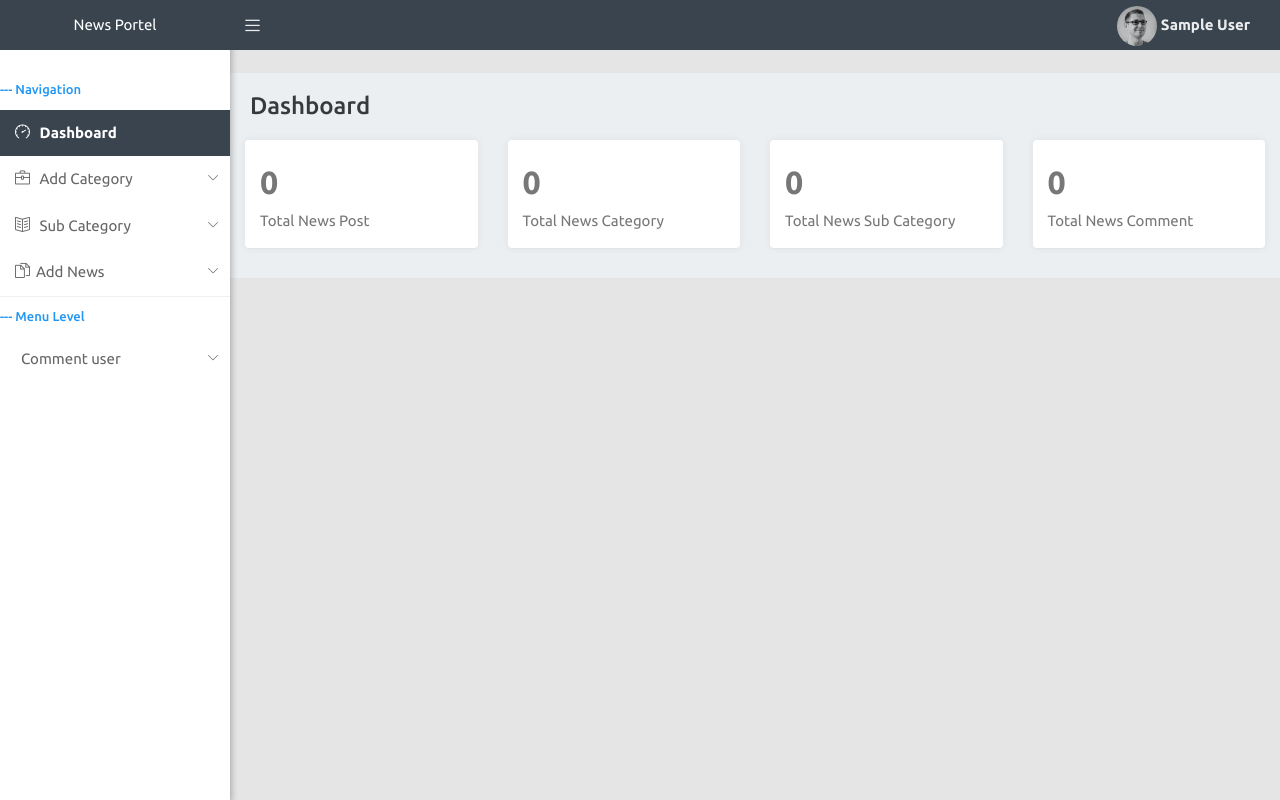
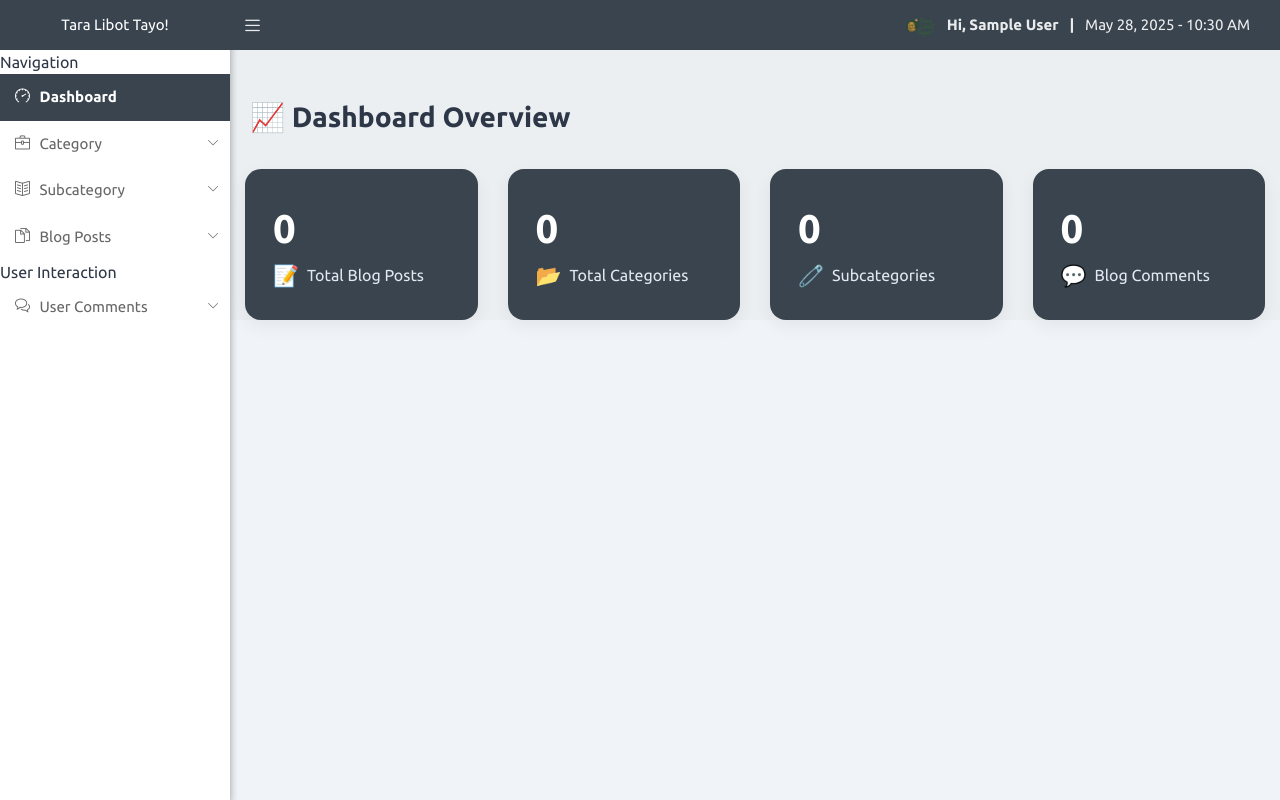
Before and after one commit to CalvinPangilinan13/gicpc., a CodeIgniter app: page /Church_News/admin/dashboard in a window 1280 px wide. Run offline with CodeIgniter, Linux system fonts and the light colour scheme; the visitor is signed in with stand-in values (Sample User, id 1); data that the repository does not hold is empty; some libraries are stand-ins or nearby versions.

Commit message:
Admin Enhancement

```diff
--- a/application/views/admin/dashboard.php
+++ b/application/views/admin/dashboard.php
@@ -1,90 +1,153 @@
 <!DOCTYPE html>
 <html lang="en">
+
 <head>
-   <title>News Portal | Dashboard</title>
+   <meta charset="UTF-8">
+   <meta name="viewport" content="width=device-width, initial-scale=1.0">
+   <title>TBTayo! | Dashboard</title>
+   <link rel="icon" href="<?php echo base_url('assets/images/head.png.png'); ?>" type="image/png">
 
-   <link href="https://fonts.googleapis.com/css?family=Ubuntu:400,500,700" rel="stylesheet">
-<a href="https://icons8.com/icon/BYnvGv84C52t/settings">Settings icon by Icons8</a>
-   <!-- themify -->
+   <!-- Fonts & Icons -->
+   <link href="https://fonts.googleapis.com/css2?family=Ubuntu:wght@400;500;700&display=swap" rel="stylesheet">
+   <link rel="stylesheet" href="<?php echo base_url('assets/icon/simple-line-icons/css/simple-line-icons.css') ?>">
+   <link rel="stylesheet" href="<?php echo base_url('assets/plugins/bootstrap/css/bootstrap.min.css') ?>">
+   <link rel="stylesheet" href="<?php echo base_url('assets/css/main.css') ?>">
+   <link rel="stylesheet" href="<?php echo base_url('assets/css/responsive.css') ?>">
 
+   <style>
+      body {
+         font-family: 'Ubuntu', sans-serif;
+         background-color: #f0f4f8;
+         color: #2d3748;
+      }
 
-   <link rel="stylesheet" type="text/css" href="<?php echo base_url('assets/icon/simple-line-icons/css/simple-line-icons.css')?>">
+      .main-header h4 {
+         font-weight: 600;
+         margin: 2rem 0 1rem;
+         font-size: 1.75rem;
+      }
 
-   <link rel="stylesheet" type="text/css" href="<?php echo base_url('assets/plugins/bootstrap/css/bootstrap.min.css')?>">
-   <link rel="stylesheet" type="text/css" href="<?php echo base_url('assets/css/main.css')?>">
-   <link rel="stylesheet" type="text/css" href="<?php echo base_url('assets/css/responsive.css')?>">
+      .dashboard-product {
+         border-radius: 16px;
+         background-color: rgb(57, 68, 78);
+         /* Updated box color */
+         padding: 1.75rem;
+         box-shadow: 0 6px 18px rgba(0, 0, 0, 0.06);
+         position: relative;
+         transition: all 0.3s ease;
+         color: #ffffff;
+      }
 
+      .dashboard-product:hover {
+         transform: translateY(-6px);
+         box-shadow: 0 12px 28px rgba(0, 0, 0, 0.1);
+      }
+
+      .dashboard-total-products {
+         font-size: 2.5rem;
+         font-weight: 700;
+         margin-bottom: 0.5rem;
+         color: #ffffff;
+      }
+
+      .dashboard-product p {
+         margin: 0;
+         font-size: 1rem;
+         color: #e2e8f0;
+         display: flex;
+         align-items: center;
+         gap: 0.5rem;
+      }
+
+      .emoji {
+         font-size: 1.3rem;
+      }
+
+      .side-box {
+         position: absolute;
+         top: 1.2rem;
+         right: 1.2rem;
+         font-size: 2rem;
+         opacity: 0.1;
+         pointer-events: none;
+      }
+
+      .dashboard-product:hover .side-box {
+         opacity: 0.2;
+      }
+
+      @media (max-width: 768px) {
+         .dashboard-product {
+            margin-bottom: 1.5rem;
+         }
+      }
+   </style>
 </head>
 
 <body class="sidebar-mini fixed">
+   <div class="wrapper">
+      <!-- Header -->
+      <?php include APPPATH . 'views/admin/include/header.php'; ?>
+      <!-- Sidebar -->
+      <?php include APPPATH . 'views/admin/include/sidebar.php'; ?>
 
-   <div class="wrapper">
-      <!-- Navbar-->
-   <?php include APPPATH.'views/admin/include/header.php';?>
-      <!-- Side-Nav-->
-         <?php include APPPATH.'views/admin/include/sidebar.php';?>
+      <!-- Main Content -->
       <div class="content-wrapper">
-         <!-- Container-fluid starts -->
-         <!-- Main content starts -->
          <div class="container-fluid">
             <div class="row">
                <div class="main-header">
-                  <h4>Dashboard</h4>
+                  <h4>📈 Dashboard Overview</h4>
                </div>
             </div>
-            <!-- 4-blocks row start -->
+
             <div class="row dashboard-header">
-               <div class="col-lg-3 col-md-6">
-                  <div class="card dashboard-product">
-                     <h2 class="dashboard-total-products"><?php echo $totalnew;?></h2>
-                     Total News Post
-                     <div class="side-box">
-                        <i class="ti-signal text-warning-color"></i>
-                     </div>
+               <!-- Total Blog Post -->
+               <div class="col-lg-3 col-md-6 mb-4">
+                  <div class="dashboard-product">
+                     <h2 class="dashboard-total-products"><?php echo $totalnew; ?></h2>
+                     <p><span class="emoji">📝</span>Total Blog Posts</p>
+                     <div class="side-box text-warning"><i class="ti-signal"></i></div>
                   </div>
                </div>
-               <div class="col-lg-3 col-md-6">
-                  <div class="card dashboard-product">
+
+               <!-- Total Blog Category -->
+               <div class="col-lg-3 col-md-6 mb-4">
+                  <div class="dashboard-product">
                      <h2 class="dashboard-total-products"><?php echo $totalcategory; ?></h2>
-                    Total News Category
-                     <div class="side-box ">
-                        <i class="ti-gift text-primary-color"></i>
-                     </div>
+                     <p><span class="emoji">📂</span>Total Categories</p>
+                     <div class="side-box text-primary"><i class="ti-gift"></i></div>
                   </div>
                </div>
-               <div class="col-lg-3 col-md-6">
-                  <div class="card dashboard-product">
 
-                     <h2 class="dashboard-total-products"><span><?php echo $totalsubcategory; ?></span></h2>
-                     Total News Sub Category
-                     <div class="side-box">
-                        <i class="ti-direction-alt text-success-color"></i>
-                     </div>
+               <!-- Total Sub Category -->
+               <div class="col-lg-3 col-md-6 mb-4">
+                  <div class="dashboard-product">
+                     <h2 class="dashboard-total-products"><?php echo $totalsubcategory; ?></h2>
+                     <p><span class="emoji">🧷</span>Subcategories</p>
+                     <div class="side-box text-success"><i class="ti-direction-alt"></i></div>
                   </div>
                </div>
-               <div class="col-lg-3 col-md-6">
-                  <div class="card dashboard-product">
-                     <h2 class="dashboard-total-products"><span><?php echo $totalcomment; ?></span></h2>
-                     Total News Comment
-                     <div class="side-box">
-                        <i class="ti-rocket text-danger-color"></i>
-                     </div>
+
+               <!-- Total Comments -->
+               <div class="col-lg-3 col-md-6 mb-4">
+                  <div class="dashboard-product">
+                     <h2 class="dashboard-total-products"><?php echo $totalcomment; ?></h2>
+                     <p><span class="emoji">💬</span>Blog Comments</p>
+                     <div class="side-box text-danger"><i class="ti-rocket"></i></div>
                   </div>
                </div>
             </div>
-          </div>
-
+         </div>
       </div>
    </div>
 
+   <!-- JS Scripts -->
+   <script src="<?php echo base_url('assets/plugins/Jquery/dist/jquery.min.js'); ?>"></script>
+   <script src="<?php echo base_url('assets/plugins/jquery-ui/jquery-ui.min.js'); ?>"></script>
+   <script src="<?php echo base_url('assets/plugins/tether/dist/js/tether.min.js'); ?>"></script>
+   <script src="<?php echo base_url('assets/plugins/bootstrap/js/bootstrap.min.js'); ?>"></script>
+   <script src="<?php echo base_url('assets/js/main.min.js'); ?>"></script>
+   <script src="<?php echo base_url('assets/js/menu.min.js'); ?>"></script>
+</body>
 
-
-   <!-- Required Jqurey -->
-   <script src="<?php echo base_url('assets/plugins/Jquery/dist/jquery.min.js');?>"></script>
-   <script src="<?php echo base_url('assets/plugins/jquery-ui/jquery-ui.min.js');?>"></script>
-   <script src="<?php echo base_url('assets/plugins/tether/dist/js/tether.min.js');?>"></script>
-   <script src="<?php echo base_url('assets/plugins/bootstrap/js/bootstrap.min.js');?>"></script>
-    <script type="text/javascript" src="<?php echo base_url('assets/js/main.min.js');?>"></script>
-   <script src="<?php echo base_url('assets/js/menu.min.js');?>"></script>
-</body>
 </html>
--- a/application/views/admin/include/header.php
+++ b/application/views/admin/include/header.php
@@ -1,12 +1,19 @@
+<?php
+date_default_timezone_set('Asia/Manila'); // adjust if needed
+$currentDate = date('F d, Y'); // e.g. June 04, 2025
+$currentTime = date('h:i A'); // e.g. 12:40 PM
+?>
+
+
 <header class="main-header-top hidden-print">
-         <a href="#" class="logo">News Portel</a>
+   <a href="<?= base_url('admin/dashboard'); ?>" class="logo">Tara Libot Tayo!</a>
    <nav class="navbar navbar-static-top">
       <!-- Sidebar toggle button-->
       <a href="#!" data-toggle="offcanvas" class="sidebar-toggle"></a>
 
       <!-- Navbar Right Menu-->
       <div class="navbar-custom-menu f-right">
-            <?php  $userid=$this->session->userdata('fname'); ?>
+         <?php $userid = $this->session->userdata('fname'); ?>
 
          <ul class="top-nav">
             <!--Notification Menu-->
@@ -15,15 +22,26 @@
 
             <!-- User Menu-->
             <li class="dropdown">
-                     <a href="#!" data-toggle="dropdown" role="button" aria-haspopup="true" aria-expanded="false" class="dropdown-toggle drop icon-circle drop-image">
-                        <span><img class="img-circle " src="<?php echo base_url('assets/images/avatar-1.png'); ?>" style="width:40px;" alt="User Image"></span>
-                        <span><b><?php echo $userid;?></b> <i class=" icofont icofont-simple-down"></i></span>
+               <a href="#!" data-toggle="dropdown" role="button" aria-haspopup="true" aria-expanded="false"
+                  class="dropdown-toggle drop icon-circle drop-image flex items-center gap-2 text-white">
 
+                  <!-- Avatar -->
+                  <span>
+                     <img class="img-circle" src="<?php echo base_url('assets/images/head.png.png'); ?>"
+                        style="width:40px;" alt="User Image">
+                  </span>
+
+                  <!-- User Greeting + Date/Time -->
+                  <span class="flex flex-col leading-tight">
+                     <span><b>Hi, <?php echo $userid; ?> &nbsp; | &nbsp; </b> <i class="icofont icofont-simple-down"></i></span>
+                     <span class="text-xs text-gray-300"><?php echo $currentDate . ' - ' . $currentTime; ?></span>
+                  </span>
                </a>
                <ul class="dropdown-menu settings-menu">
-                        <li><a href="<?php echo base_url('admin/Changepassword');?>"><i class="icon-settings"></i> Change Password</a></li>
-                        <li><a href="<?php echo base_url('admin/Profile');?>"><i class="icon-user"></i> Profile</a></li>
-                        <li><a href="<?php echo base_url('admin/Logout')?>"><i class="icon-logout"></i> Logout</a></li>
+                  <li><a href="<?php echo base_url('admin/Changepassword'); ?>"><i class="icon-settings"></i> Change
+                        Password</a></li>
+                  <li><a href="<?php echo base_url('admin/Profile'); ?>"><i class="icon-user"></i> Profile</a></li>
+                  <li><a href="<?php echo base_url('admin/Logout') ?>"><i class="icon-logout"></i> Logout</a></li>
 
                </ul>
             </li>
--- a/application/views/admin/include/sidebar.php
+++ b/application/views/admin/include/sidebar.php
@@ -1,53 +1,74 @@
-   <aside class="main-sidebar hidden-print ">
+
+<aside class="main-sidebar custom-sidebar">
     <section class="sidebar" id="sidebar-scroll">
-            <!-- Sidebar Menu-->
         <ul class="sidebar-menu">
-                <li class="nav-level">--- Navigation</li>
-                <li class="active treeview">
-                    <a class="waves-effect waves-dark" href="<?php echo base_url('admin/dashboard'); ?>">
-                        <i class="icon-speedometer"></i><span> Dashboard</span>
+            <!-- Navigation Header -->
+            <li class="nav-header">Navigation</li>
+
+            <!-- Dashboard -->
+            <li class="active">
+                <a href="<?= base_url('admin/dashboard'); ?>">
+                    <i class="icon-speedometer"></i>
+                    <span>Dashboard</span>
                 </a>
             </li>
 
-                <li class="treeview"><a class="waves-effect waves-dark" href="#!"><i class="icon-briefcase"></i><span> Add Category</span><i class="icon-arrow-down"></i></a>
+            <!-- Category -->
+            <li class="treeview">
+                <a href="#!">
+                    <i class="icon-briefcase"></i>
+                    <span>Category</span>
+                    <i class="icon-arrow-down arrow-indicator"></i>
+                </a>
                 <ul class="treeview-menu">
-                        <li><a class="waves-effect waves-dark" href="<?php echo base_url('admin/Category/add'); ?>"><i class="icon-arrow-right"></i> Add</a></li>
-                         <li><a class="waves-effect waves-dark" href="<?php echo base_url('admin/Category/view');?>"><i class="icon-arrow-right"></i> Manage Category</a></li>
-
+                    <li><a href="<?= base_url('admin/Category/add'); ?>"><i class="icon-arrow-right"></i> Add</a></li>
+                    <li><a href="<?= base_url('admin/Category/view'); ?>"><i class="icon-arrow-right"></i> Manage</a>
+                    </li>
                 </ul>
             </li>
 
-
-                <li class="treeview"><a class="waves-effect waves-dark" href="#!"><i class="icon-book-open"></i><span> Sub Category</span><i class="icon-arrow-down"></i></a>
+            <!-- Subcategory -->
+            <li class="treeview">
+                <a href="#!">
+                    <i class="icon-book-open"></i>
+                    <span>Subcategory</span>
+                    <i class="icon-arrow-down arrow-indicator"></i>
+                </a>
                 <ul class="treeview-menu">
-                        <li><a class="waves-effect waves-dark" href="<?php echo base_url('admin/Category/subcategory');?>"><i class="icon-arrow-right"></i> Add </a></li>
-
-                        <li><a class="waves-effect waves-dark" href="<?php echo base_url('admin/Category/managesubcategory'); ?>"><i class="icon-arrow-right"></i> Manage Sub Category</a></li>
-                    </ul>
-                </li>
-                <li class="treeview"><a class="waves-effect waves-dark" href="#!"><i class="icon-docs"></i><span>Add News</span><i class="icon-arrow-down"></i></a>
-                    <ul class="treeview-menu">
-                        <li class="treeview"><a href="<?php echo base_url('admin/News/add'); ?>"><i class="icon-arrow-right"></i><span> Add News</span><i class="icon-arrow-down"></i></a>
-                         </li>
-
-                        <li><a class="waves-effect waves-dark" href="<?php echo base_url('admin/News/managenews'); ?>" target="_blank"><i class="icon-arrow-right"></i> Manage News</a></li>
-
-
+                    <li><a href="<?= base_url('admin/Category/subcategory'); ?>"><i class="icon-arrow-right"></i>
+                            Add</a></li>
+                    <li><a href="<?= base_url('admin/Category/managesubcategory'); ?>"><i class="icon-arrow-right"></i>
+                            Manage</a></li>
                 </ul>
             </li>
 
-
-                <li class="nav-level">--- Menu Level</li>
-
-                <li class="treeview"><a class="waves-effect waves-dark" href="#!"><i class="icofont icofont-company"></i><span>Comment user</span><i class="icon-arrow-down"></i></a>
+            <!-- Blog -->
+            <li class="treeview">
+                <a href="#!">
+                    <i class="icon-docs"></i>
+                    <span>Blog Posts</span>
+                    <i class="icon-arrow-down arrow-indicator"></i>
+                </a>
                 <ul class="treeview-menu">
-                        <li>
-                            <a class="waves-effect waves-dark" href="<?php echo base_url('admin/Usercomment'); ?>">
-                                <i class="icon-arrow-right"></i>
-                               Manage User Comment
-                            </a>
+                    <li><a href="<?= base_url('admin/News/add'); ?>"><i class="icon-arrow-right"></i> Add Blog</a></li>
+                    <li><a href="<?= base_url('admin/News/managenews'); ?>" target="_blank"><i
+                                class="icon-arrow-right"></i> Manage Blogs</a></li>
+                </ul>
             </li>
 
+            <!-- User Interaction Header -->
+            <li class="nav-header">User Interaction</li>
+
+            <!-- Comments -->
+            <li class="treeview">
+                <a href="#!">
+                    <i class="icon-bubbles"></i>
+                    <span>User Comments</span>
+                    <i class="icon-arrow-down arrow-indicator"></i>
+                </a>
+                <ul class="treeview-menu">
+                    <li><a href="<?= base_url('admin/Usercomment'); ?>"><i class="icon-arrow-right"></i> Manage
+                            Comments</a></li>
                 </ul>
             </li>
         </ul>
```
Also changed, not shown: application/views/admin/login.php (+17 -4 lines), assets/images/authentication-bg.jpg (deleted), assets/images/avatar-1.png (deleted), assets/images/avatar-2.png (deleted), assets/images/avatar-3.png (deleted), assets/images/avatar-4.png (deleted), assets/images/avatar-5.png (deleted), assets/images/favicon.ico (deleted), assets/images/favicon.png (deleted), assets/images/lockscreen.png (deleted), assets/images/logo-black.png (deleted), assets/images/logo.png (deleted), assets/images/widget/user-block-3.png (deleted). Lines whose indentation alone changed are shown as unchanged.
